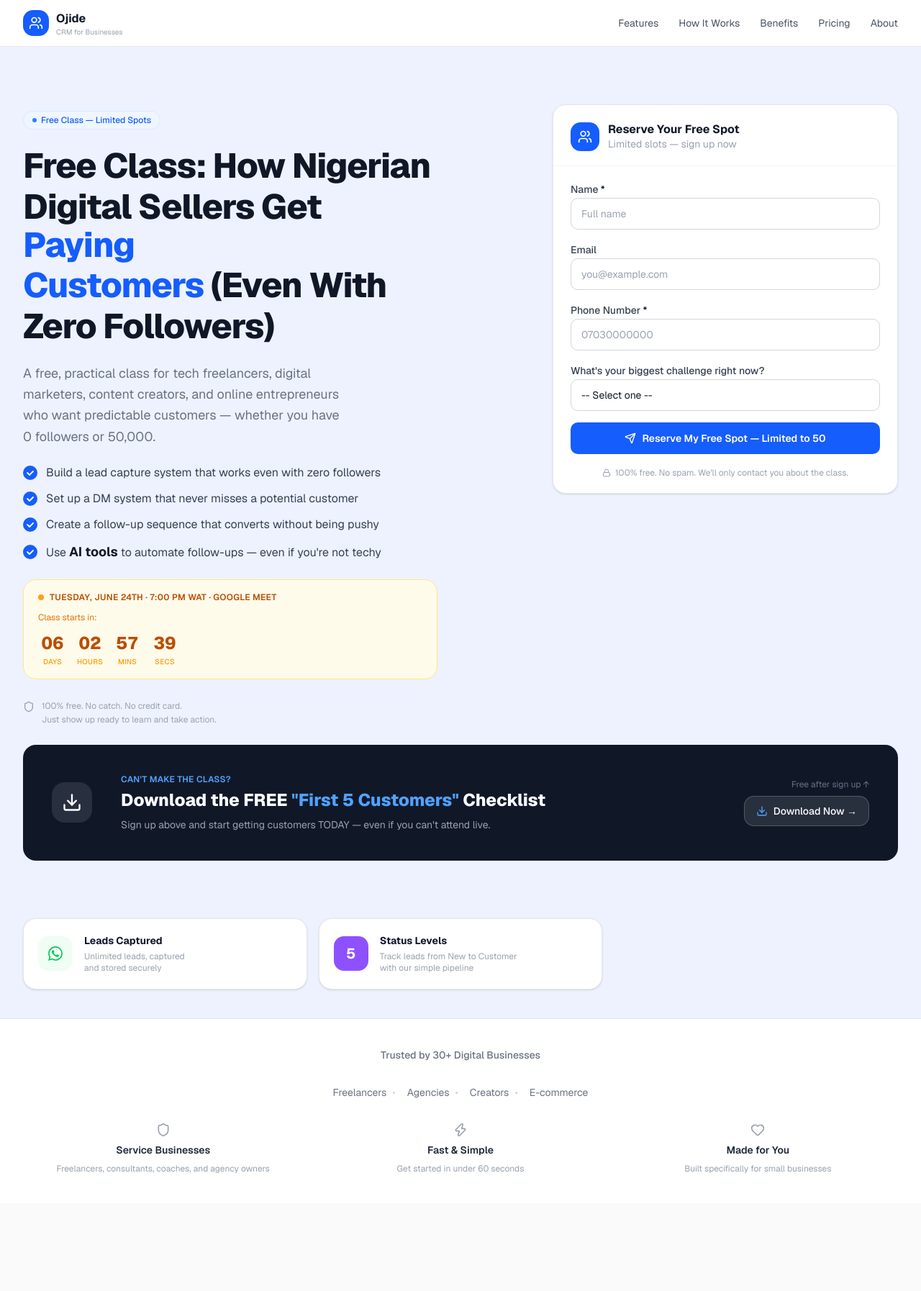
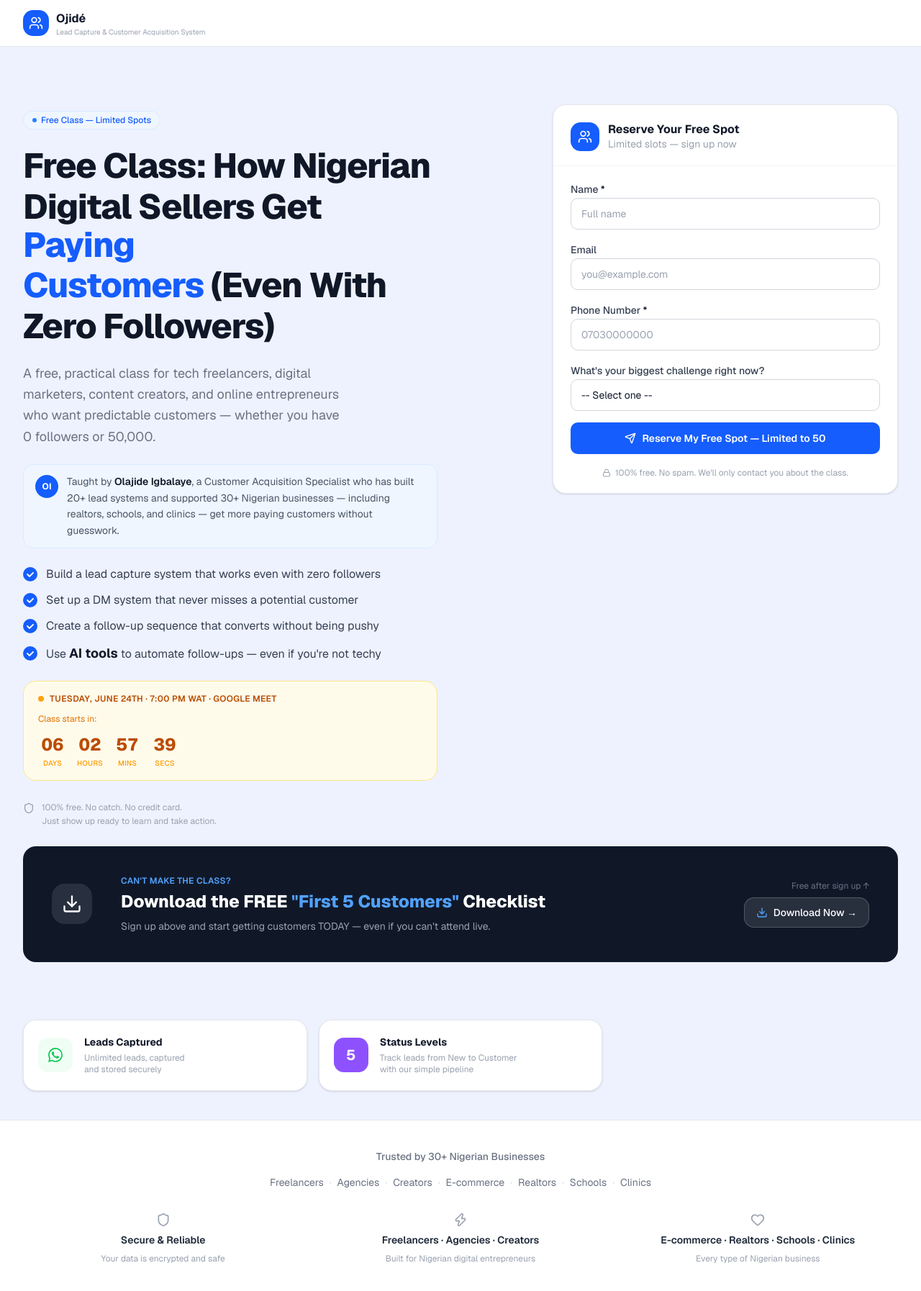
Before and after one commit to glmite25/leadflow, a Next.js app: page / in a window 1280 px wide. Shown: the top 1794 px of the page at 72% size. Before the commit the page ends 1672 px from the top, so only its background shows below. Built offline with nearby package versions, Linux system fonts and the light colour scheme; no server answers.

Commit message:
added new feature

```diff
--- a/app/layout.tsx
+++ b/app/layout.tsx
@@ -10,8 +10,8 @@ const geistMono = Geist_Mono({
 })
 
 export const metadata: Metadata = {
-  title: 'Ojide - Lead Management CRM',
-  description: 'Simple and fast lead management system for small businesses. Capture, organize, and track your leads effortlessly.',
+  title: 'Ojidé — Free Class: Get Your First 5 Paying Customers',
+  description: 'A free, practical class for Nigerian digital sellers, freelancers, and online entrepreneurs who want predictable customers — even with zero followers.',
   icons: {
     icon: '/logo.png',
     apple: '/logo.png',
--- a/app/login/page.tsx
+++ b/app/login/page.tsx
@@ -64,15 +64,15 @@ function LoginForm() {
             <Zap className="size-5 text-white" />
           </div>
           <div className="leading-none">
-            <p className="text-base font-bold text-gray-900">Ojide</p>
-            <p className="text-[10px] text-gray-400 mt-0.5">CRM for Small Businesses</p>
+            <p className="text-base font-bold text-gray-900">Ojidé</p>
+            <p className="text-[10px] text-gray-400 mt-0.5">Lead Capture & Customer Acquisition</p>
           </div>
         </Link>
 
         {/* Card */}
         <div className="bg-white rounded-2xl border border-gray-200 shadow-sm px-6 py-8">
           <h1 className="text-xl font-bold text-gray-900 mb-1">Welcome back</h1>
-          <p className="text-sm text-gray-400 mb-6">Sign in to your Ojide account</p>
+          <p className="text-sm text-gray-400 mb-6">Sign in to your account</p>
 
           <form onSubmit={handleSubmit} className="space-y-4">
             {/* Email */}
--- a/app/page.tsx
+++ b/app/page.tsx
@@ -24,23 +24,11 @@ export default function Home() {
               <Users className="size-5 text-white" />
             </div>
             <div className="leading-none">
-              <p className="text-base font-bold text-gray-900">Ojide</p>
-              <p className="text-[10px] text-gray-400 mt-0.5">CRM for Businesses</p>
+              <p className="text-base font-bold text-gray-900">Ojidé</p>
+              <p className="text-[10px] text-gray-400 mt-0.5">Lead Capture & Customer Acquisition System</p>
             </div>
           </div>
 
-          {/* Center nav — hidden on mobile */}
-          <nav className="hidden md:flex items-center gap-7">
-            {['Features', 'How It Works', 'Benefits', 'Pricing', 'About'].map((item) => (
-              <a
-                key={item}
-                href="#"
-                className="text-sm text-gray-600 hover:text-gray-900 transition-colors"
-              >
-                {item}
-              </a>
-            ))}
-          </nav>
         </div>
       </header>
 
@@ -80,6 +68,17 @@ export default function Home() {
               <p data-animate className="text-base sm:text-lg text-gray-500 max-w-md leading-relaxed">
                 A free, practical class for tech freelancers, digital marketers, content creators, and online entrepreneurs who want predictable customers — whether you have 0 followers or 50,000.
               </p>
+
+              {/* Instructor credibility */}
+              <div data-animate className="flex items-start gap-3 bg-blue-50 border border-blue-100 rounded-xl px-4 py-3">
+                <div className="size-8 rounded-full bg-blue-600 flex items-center justify-center shrink-0 mt-0.5">
+                  <span className="text-xs font-bold text-white">OI</span>
+                </div>
+                <p className="text-sm text-gray-600 leading-relaxed">
+                  Taught by{' '}
+                  <span className="font-semibold text-gray-900">Olajide Igbalaye</span>, a Customer Acquisition Specialist who has built 20+ lead systems and supported 30+ Nigerian businesses — including realtors, schools, and clinics — get more paying customers without guesswork.
+                </p>
+              </div>
 
               {/* Checklist */}
               <ul data-animate className="space-y-3">
@@ -230,13 +229,13 @@ export default function Home() {
         {/* Trust Bar ─────────────────────────────────────────────────── */}
         <section className="border-t border-gray-200 bg-white">
           <div className="max-w-7xl mx-auto px-4 sm:px-6 lg:px-8 py-10">
-            <p className="text-center text-sm font-medium text-gray-500 mb-8">
-              Trusted by 30+ Digital Businesses
+            <p className="text-center text-sm font-medium text-gray-500 mb-4">
+              Trusted by 30+ Nigerian Businesses
             </p>
             <div className="flex items-center justify-center gap-2 flex-wrap mb-8">
-              {['Freelancers', 'Agencies', 'Creators', 'E-commerce'].map((cat, i, arr) => (
-                <span key={cat} className="text-sm text-gray-500">
-                  {cat}{i < arr.length - 1 ? <span className="mx-2 text-gray-300">•</span> : ''}
+              {['Freelancers', 'Agencies', 'Creators', 'E-commerce', 'Realtors', 'Schools', 'Clinics'].map((cat, i, arr) => (
+                <span key={cat} className="text-sm text-gray-500 flex items-center gap-2">
+                  {cat}{i < arr.length - 1 ? <span className="text-gray-300">·</span> : ''}
                 </span>
               ))}
             </div>
@@ -244,18 +243,18 @@ export default function Home() {
               {[
                 {
                   icon: Shield,
-                  label: 'Service Businesses',
-                  sub: 'Freelancers, consultants, coaches, and agency owners',
+                  label: 'Secure & Reliable',
+                  sub: 'Your data is encrypted and safe',
                 },
                 {
                   icon: Zap,
-                  label: 'Fast & Simple',
-                  sub: 'Get started in under 60 seconds',
+                  label: 'Freelancers · Agencies · Creators',
+                  sub: 'Built for Nigerian digital entrepreneurs',
                 },
                 {
                   icon: Heart,
-                  label: 'Made for You',
-                  sub: 'Built specifically for small businesses',
+                  label: 'E-commerce · Realtors · Schools · Clinics',
+                  sub: 'Every type of Nigerian business',
                 },
               ].map(({ icon: Icon, label, sub }) => (
                 <div key={label} className="flex flex-col items-center gap-2">
--- a/app/register/page.tsx
+++ b/app/register/page.tsx
@@ -90,15 +90,15 @@ export default function RegisterPage() {
             <Zap className="size-5 text-white" />
           </div>
           <div className="leading-none">
-            <p className="text-base font-bold text-gray-900">Ojide</p>
-            <p className="text-[10px] text-gray-400 mt-0.5">CRM for Small Businesses</p>
+            <p className="text-base font-bold text-gray-900">Ojidé</p>
+            <p className="text-[10px] text-gray-400 mt-0.5">Lead Capture & Customer Acquisition</p>
           </div>
         </Link>
 
         {/* Card */}
         <div className="bg-white rounded-2xl border border-gray-200 shadow-sm px-6 py-8">
           <h1 className="text-xl font-bold text-gray-900 mb-1">Create your account</h1>
-          <p className="text-sm text-gray-400 mb-6">Get started with Ojide for free</p>
+          <p className="text-sm text-gray-400 mb-6">Get started for free</p>
 
           <form onSubmit={handleSubmit} className="space-y-4">
             {/* Email */}
```
